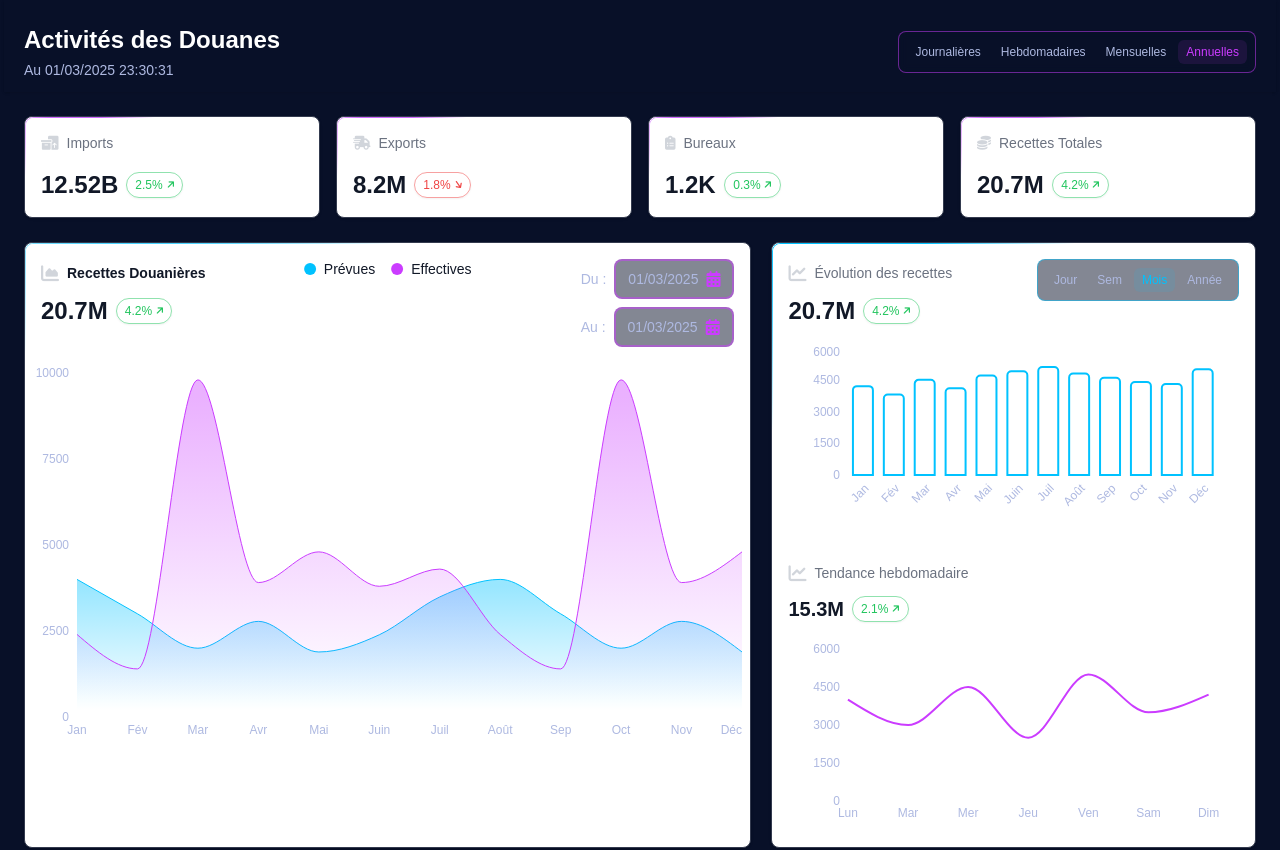
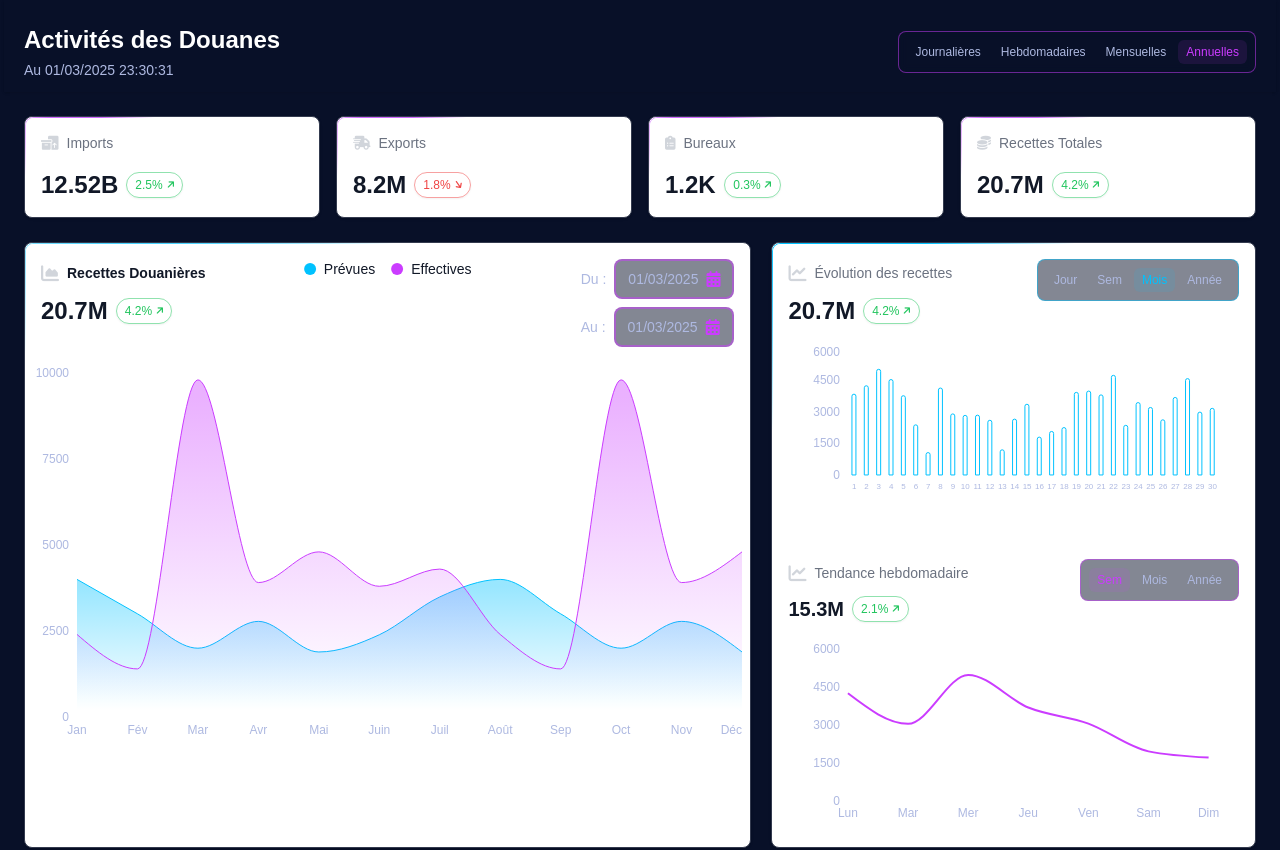
Before and after one commit to Kalixor/djib_2, a React (Vite) app: page / in a window 1280 px wide. Shown: the top 850 px of the page. Built offline with nearby package versions, Linux system fonts and the light colour scheme; a web font is replaced by a local one.

Commit message:
Initial commit from your app

```diff
--- a/src/components/charts/BarChart.jsx
+++ b/src/components/charts/BarChart.jsx
@@ -21,36 +21,50 @@ const CustomTooltip = ({ active, payload, label }) => {
   return null
 }
 
-const weeklyTrendData = [
-  { name: 'Lun', value: 4000 },
-  { name: 'Mar', value: 3000 },
-  { name: 'Mer', value: 4500 },
-  { name: 'Jeu', value: 2500 },
-  { name: 'Ven', value: 5000 },
-  { name: 'Sam', value: 3500 },
-  { name: 'Dim', value: 4200 },
-]
+const generateData = (period) => {
+  switch(period) {
+    case 'Jour':
+      return Array.from({length: 24}, (_, i) => ({
+        name: `${i}`,
+        value: Math.floor(Math.random() * (5000 - 1000 + 1)) + 1000
+      }))
+    case 'Sem':
+      return ['Lun', 'Mar', 'Mer', 'Jeu', 'Ven', 'Sam', 'Dim'].map(day => ({
+        name: day,
+        value: Math.floor(Math.random() * (5000 - 1000 + 1)) + 1000
+      }))
+    case 'Mois':
+      return Array.from({length: 30}, (_, i) => ({
+        name: `${i + 1}`,
+        value: Math.floor(Math.random() * (5000 - 1000 + 1)) + 1000
+      }))
+    case 'Année':
+      return ['Jan', 'Fév', 'Mar', 'Avr', 'Mai', 'Juin', 'Juil', 'Août', 'Sep', 'Oct', 'Nov', 'Déc'].map(month => ({
+        name: month,
+        value: Math.floor(Math.random() * (5000 - 1000 + 1)) + 1000
+      }))
+    default:
+      return []
+  }
+}
 
 export default function BarChart() {
   const [period, setPeriod] = useState('Mois')
-  const data = [
-    { name: 'Jan', value: 4200 },
-    { name: 'Fév', value: 3800 },
-    { name: 'Mar', value: 4500 },
-    { name: 'Avr', value: 4100 },
-    { name: 'Mai', value: 4700 },
-    { name: 'Juin', value: 4900 },
-    { name: 'Juil', value: 5100 },
-    { name: 'Août', value: 4800 },
-    { name: 'Sep', value: 4600 },
-    { name: 'Oct', value: 4400 },
-    { name: 'Nov', value: 4300 },
-    { name: 'Déc', value: 5000 },
-  ]
+  const [data, setData] = useState(generateData('Mois'))
+  const [lineChartPeriod, setLineChartPeriod] = useState('Sem')
+  const [lineChartData, setLineChartData] = useState(generateData('Sem'))
 
   const handlePeriodChange = (newPeriod) => {
     if (newPeriod !== period) {
       setPeriod(newPeriod)
+      setData(generateData(newPeriod))
+    }
+  }
+
+  const handleLineChartPeriodChange = (newPeriod) => {
+    if (newPeriod !== lineChartPeriod) {
+      setLineChartPeriod(newPeriod)
+      setLineChartData(generateData(newPeriod))
     }
   }
 
@@ -152,12 +166,15 @@ export default function BarChart() {
           >
             <XAxis
               dataKey="name"
-              tick={{ fill: '#aeb9e1', fontSize: 12 }}
+              tick={{
+                fill: '#aeb9e1',
+                fontSize: period === 'Mois' ? 8 : (period === 'Jour' ? 10 : 12)
+              }}
               axisLine={false}
               tickLine={false}
               interval={0}
-              angle={-45}
-              textAnchor="end"
+              angle={period === 'Année' ? -45 : 0}
+              textAnchor={period === 'Année' ? 'end' : 'middle'}
               height={40}
             />
             <YAxis
@@ -173,9 +190,9 @@ export default function BarChart() {
               dataKey="value"
               stroke="#00c2ff"
               fill="transparent"
-              strokeWidth={2}
+              strokeWidth={period === 'Jour' || period === 'Mois' ? 1 : 2}
               radius={[4, 4, 0, 0]}
-              barSize={20}
+              barSize={period === 'Jour' || period === 'Mois' ? 4 : 20}
             />
           </ReBarChart>
         </ResponsiveContainer>
@@ -198,9 +215,42 @@ export default function BarChart() {
               {renderVariationBadge(2.1, 'up')}
             </div>
           </div>
+          <div className="bg-brand-800/50 backdrop-blur-sm p-2 rounded-lg border border-[#cb3cff]/50">
+            <div className="flex gap-1">
+              {['Sem', 'Mois', 'Année'].map((p) => (
+                <button
+                  key={p}
+                  type="button"
+                  onClick={() => handleLineChartPeriodChange(p)}
+                  className={`
+                    relative
+                    px-2 py-1 rounded-md
+                    text-xs font-medium
+                    transition-colors duration-100
+                    ${
+                      lineChartPeriod === p
+                        ? 'bg-[#cb3cff]/10 text-[#cb3cff]'
+                        : 'text-card-text'
+                    }
+                    after:absolute
+                    after:inset-0
+                    after:rounded-md
+                    after:border
+                    after:border-transparent
+                    focus:after:border-[#cb3cff]/50
+                    hover:after:border-[#cb3cff]/50
+                    after:pointer-events-none
+                    hover:text-[#cb3cff]
+                  `}
+                >
+                  {p}
+                </button>
+              ))}
+            </div>
+          </div>
         </div>
 
-        <LineChart data={weeklyTrendData} />
+        <LineChart data={lineChartData} />
       </div>
     </div>
   )
```
